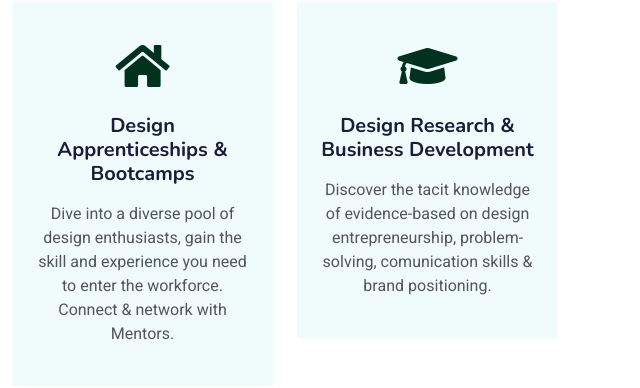
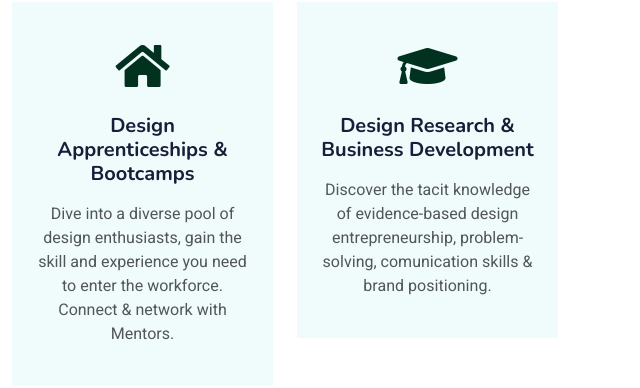
Before and after one commit to Moris-lila/innovar, a plain HTML site: page index.html in a window 1280 px wide. Shown: the part 1129-1517 px from the top of the page, 640-1280 px from the left. Drawn offline with nearby package versions, Linux system fonts and the light colour scheme.

Commit message:
index.html

```diff
--- a/index.html
+++ b/index.html
@@ -164,7 +164,7 @@
                         <div class="p-4">
                             <i class="fa fa-3x fa-graduation-cap text-primary mb-4"></i>
                             <h5 class="mb-3">Design Research & Business Development</h5>
-                            <p>Discover the tacit knowledge of evidence-based on design entrepreneurship, problem-solving, comunication skills & brand positioning.</p>
+                            <p>Discover the tacit knowledge of evidence-based design entrepreneurship, problem-solving, comunication skills & brand positioning.</p>
                         </div>
 
                     </div>
```
